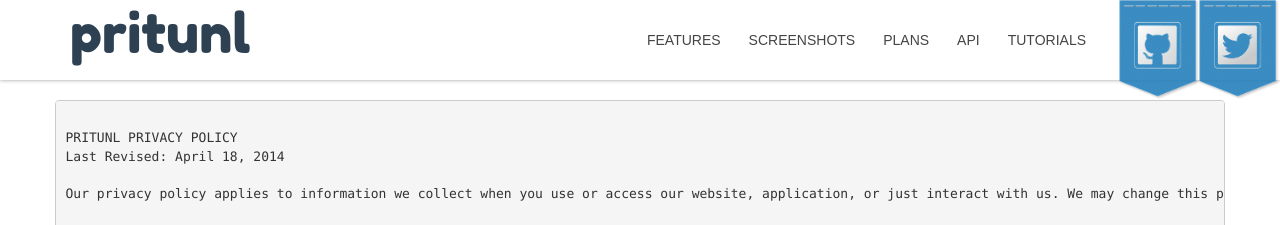
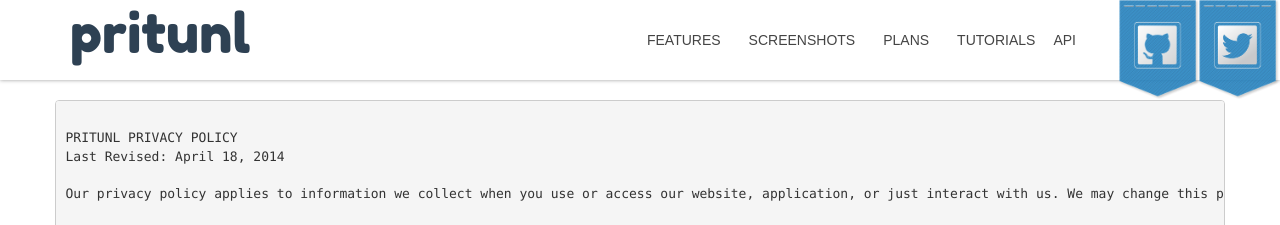
Before and after one commit to pritunl/pritunl.github.io, a Jekyll site: the page built from privacy.html, in a window 1280 px wide. Shown: the top 225 px of the page. Built offline with Jekyll 4.4.1, drawn with Linux system fonts in a browser that asks for light colours; nearby versions of some CDN libraries; some web fonts are replaced; Markdown is read by kramdown in place of the engine named in the settings; a script that is not in the unit is left out; comment, search, counter and statistics services are not loaded.

Commit message:
Change tutorials link in navbar

```diff
--- a/_layouts/default.html
+++ b/_layouts/default.html
@@ -78,11 +78,11 @@
             <li class="nav-item">
               <a class="scrollto" href="/#plans">Plans</a>
             </li>
+            <li class="nav-item last">
+              <a class="scrollto" href="/#tutorials">Tutorials</a>
+            </li>
             <li class="nav-item">
               <a href="api.html">API</a>
-            </li>
-            <li class="nav-item last">
-              <a href="https://medium.com/pritunl-tutorials" target="_blank">Tutorials</a>
             </li>
           </ul>
         </div>
--- a/index.html
+++ b/index.html
@@ -48,7 +48,7 @@
       <div class="row">
         <div class="item feature-desc col-md-12 col-sm-12 col-xs-12">
           <p>Create complex site-to-site links, provide local network access to remote users and protect network traffic over public connections all from a simple web interface.</p>
-          <a class="title btn btn-lg scrollto" href="/#install">Get Started <i class="fa fa-rocket"></i></a>
+          <a class="title btn btn-lg scrollto" href="/#tutorials">Get Started <i class="fa fa-rocket"></i></a>
         </div>
       </div>
     </div>
@@ -218,7 +218,7 @@
     </div>
   </section>
   <section class="install section">
-    <a id="install" class="anchor"></a>
+    <a id="tutorials" class="anchor"></a>
     <div class="container">
       <div class="row tutorials">
         <h2 class="title text-center">Tutorials</h2>
```
